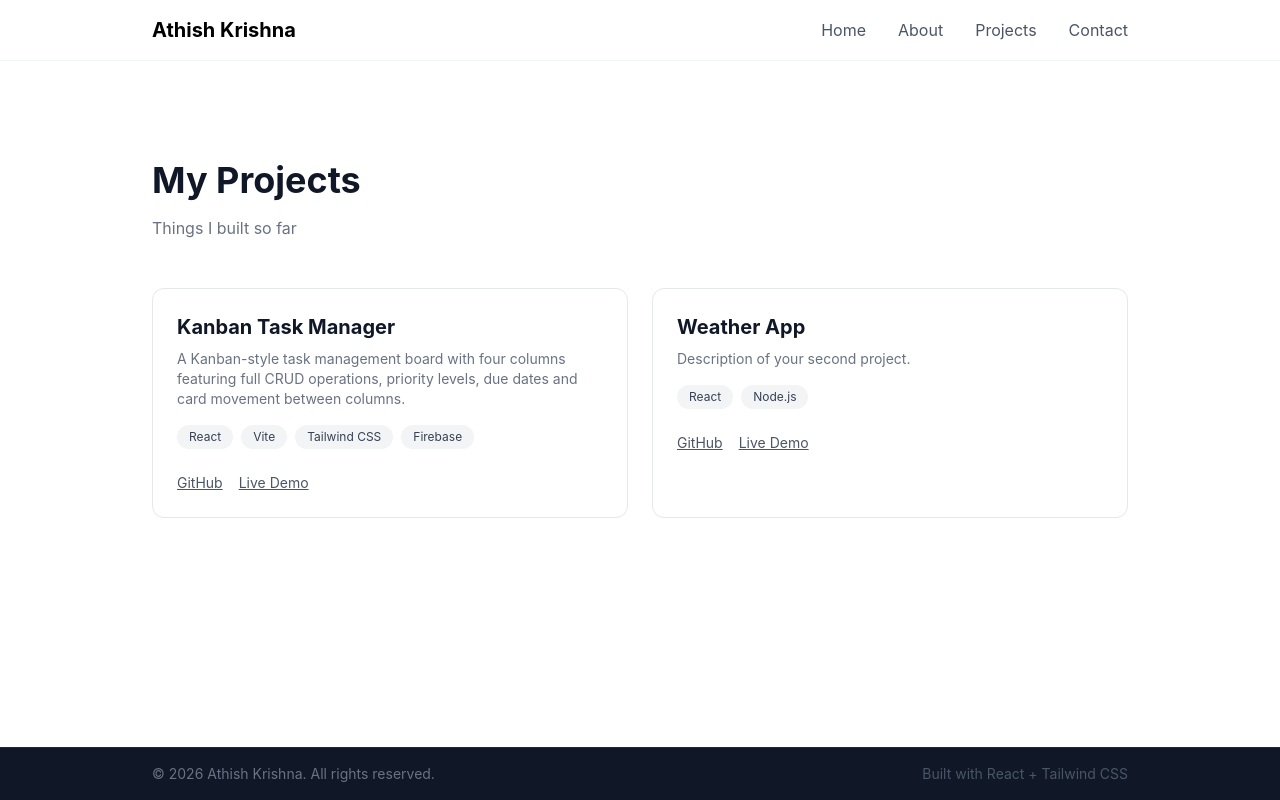
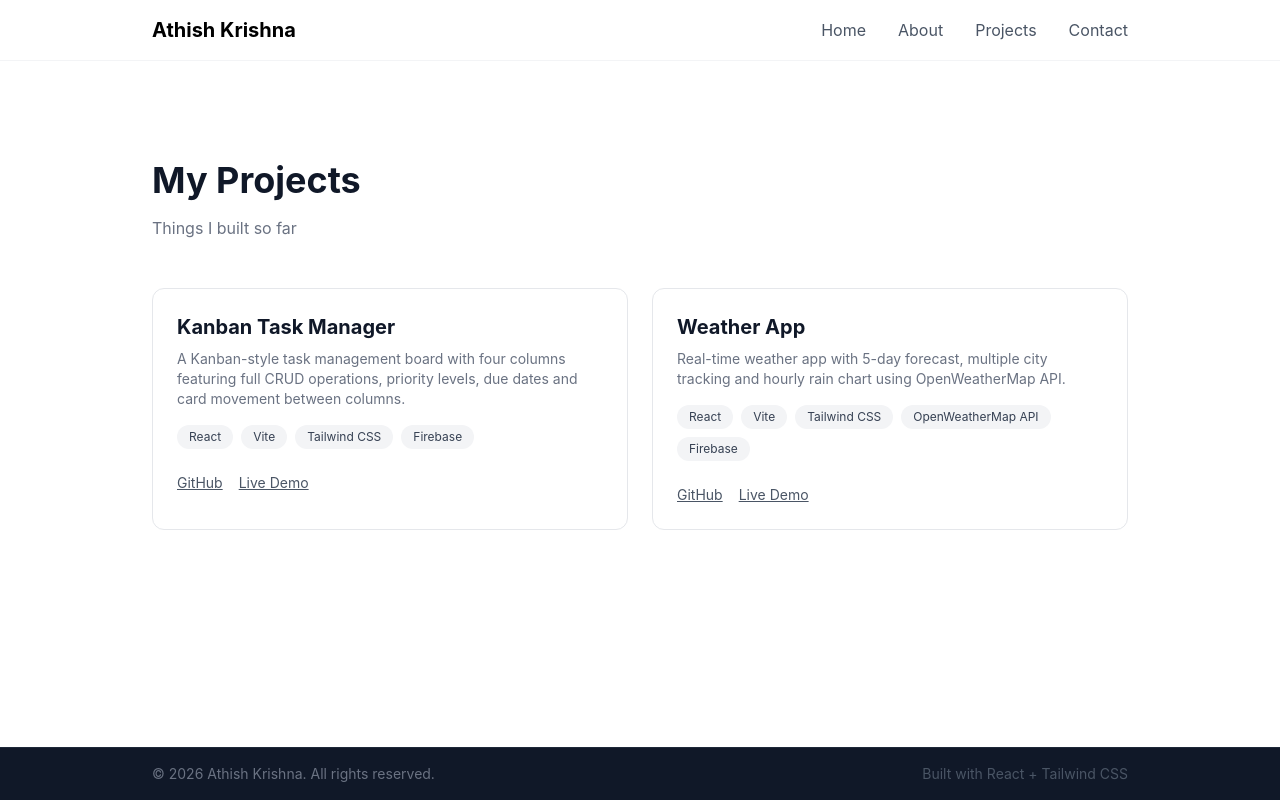
Before and after one commit to athishdnm/Portfolio, a React (Vite) app: page /Projects in a window 1280 px wide. Built offline with nearby package versions, Linux system fonts and the light colour scheme.

Commit message:
Athish: Added new project.

```diff
--- a/src/data/projects.js
+++ b/src/data/projects.js
@@ -11,10 +11,10 @@ const projects = [
   {
     id: 2,
     title: 'Weather App',
-    description: 'Description of your second project.',
-    tech: ['React', 'Node.js'],
-    github: 'https://github.com/yourusername/project-two',
-    live: 'https://project-two.web.app',
+    description: 'Real-time weather app with 5-day forecast, multiple city tracking and hourly rain chart using OpenWeatherMap API.',
+    tech: ['React', 'Vite', 'Tailwind CSS', 'OpenWeatherMap API', 'Firebase'],
+    github: 'https://github.com/athishdnm/weather-app',
+    live: 'https://athish-weather-app.web.app/',
   },
 ]
 
```
